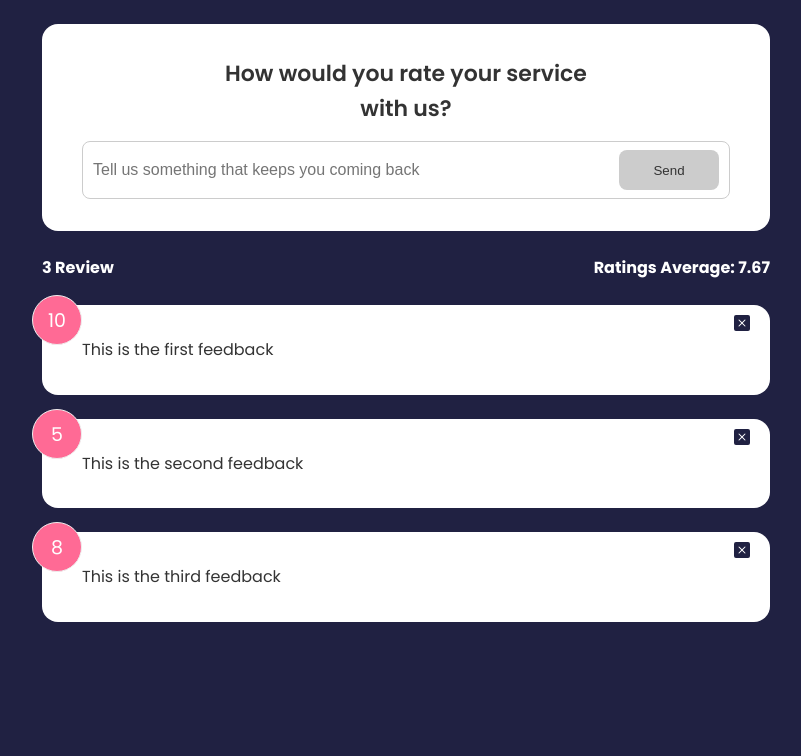
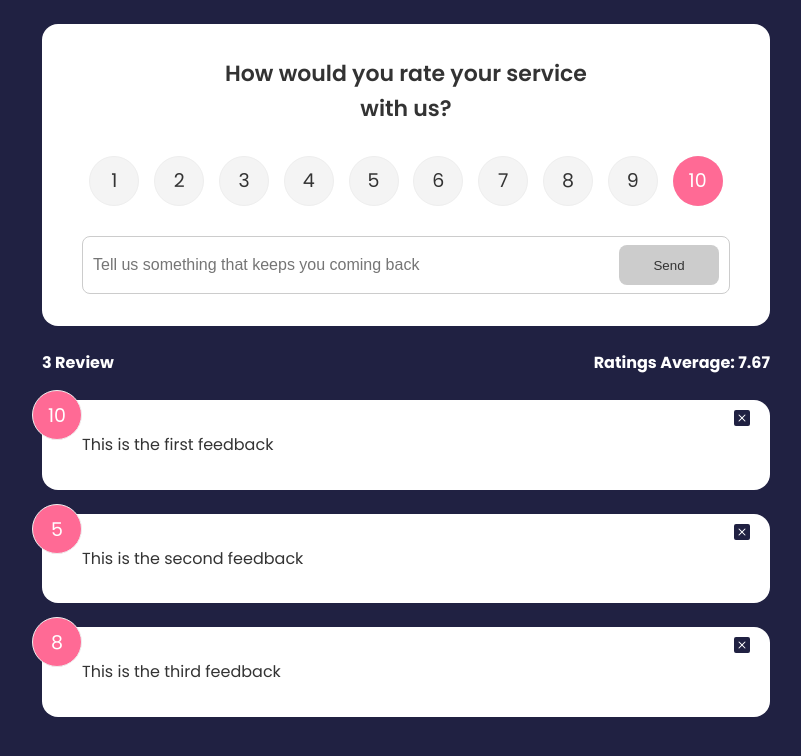
Before and after one commit to StevanFreeborn/feedback-app, a Svelte app: page / in a window 1280 px wide. Shown: the top 756 px of the page, without its empty margins (234-1035 px from the left). Built offline with nearby package versions, Linux system fonts and the light colour scheme.

Commit message:
feat: add rating select component

```diff
--- a/src/components/FeedbackForm.svelte
+++ b/src/components/FeedbackForm.svelte
@@ -1,8 +1,10 @@
 <script>
   import Button from "./Button.svelte";
   import Card from "./Card.svelte";
+  import RatingSelect from "./RatingSelect.svelte";
 
   let text = '';
+  let rating = 10;
   let btnDisabled = true;
   let min = 10;
   let message = '';
@@ -23,7 +25,7 @@
     <h2>How would you rate your service with us?</h2>
   </header>
   <form class="form">
-    <!-- Rating Select -->
+    <RatingSelect />
     <div class="input-group">
       <input type="text" on:input={handleInput} bind:value={text} placeholder="Tell us something that keeps you coming back">
       <Button type={"submit"} disabled={btnDisabled} >Send</Button>
--- /dev/null
+++ b/src/components/RatingSelect.svelte
@@ -0,0 +1,115 @@
+<script lang="ts">
+const ratings = [
+  {
+    id: "num1",
+    value: 1,
+  },
+  {
+    id: "num2",
+    value: 2,
+  },
+  {
+    id: "num3",
+    value: 3,
+  },
+  {
+    id: "num4",
+    value: 4,
+  },
+  {
+    id: "num5",
+    value: 5,
+  },
+  {
+    id: "num6",
+    value: 6,
+  },
+  {
+    id: "num7",
+    value: 7,
+  },
+  {
+    id: "num8",
+    value: 8,
+  },
+  {
+    id: "num9",
+    value: 9,
+  },
+  {
+    id: "num10",
+    value: 10,
+  }
+];
+
+let selected = ratings[ratings.length - 1].value;
+
+function onChange(event: Event) {
+  const target = event.target as HTMLInputElement;
+  selected = parseInt(target.value);
+}
+</script>
+
+<ul class="rating">
+  {#each ratings as rating}
+    <li>
+      <input
+        type="radio"
+        id={rating.id}
+        name="rating"
+        value={rating.value}
+        on:change={onChange}
+        checked={selected === rating.value}
+      />
+      <label for={rating.id}>{rating.value}</label>
+    </li>
+  {/each}
+</ul>
+
+<style>
+  .rating {
+    display: flex;
+    align-items: center;
+    justify-content: space-around;
+    margin: 30px 0;
+  }
+
+  .rating li {
+    position: relative;
+    background: #f4f4f4;
+    width: 50px;
+    height: 50px;
+    padding: 10px;
+    text-align: center;
+    border-radius: 50%;
+    font-size: 19px;
+    border: 1px #eeeeee solid;
+    transition: 0.3s;
+  }
+
+  .rating li label {
+    position: absolute;
+    top: 50%;
+    left: 50%;
+    width: 50px;
+    height: 50px;
+    padding: 10px;
+    transform: translate(-50%, -50%);
+    border-radius: 50%;
+    cursor: pointer;
+  }
+
+  .rating li:hover {
+    background: #ff6a95;
+    color: #ffffff;
+  }
+
+  [type='radio'] {
+    opacity: 0;
+  }
+
+  [type='radio']:checked ~ label {
+    background-color: #ff6a95;
+    color: #ffffff;
+  }
+</style>
```
